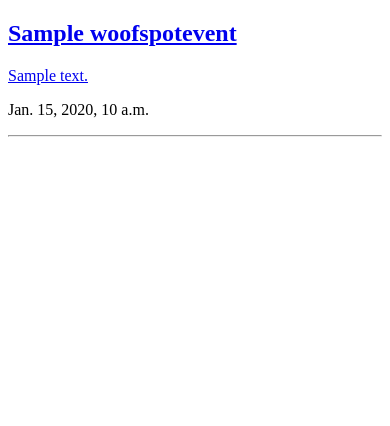
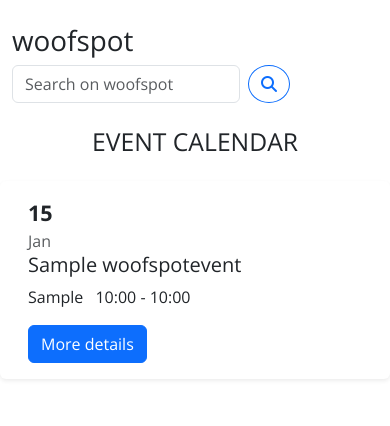
Before and after one commit to tayapro/woofspot, a Django app: page / in a window 390 px wide. Shown: the top 426 px of the page. Run offline with Django 5.2, Linux system fonts and the light colour scheme; tables that the repository leaves empty hold one stand-in row (values such as "Sample post"); some libraries are stand-ins or nearby versions.

Commit message:
feat: Display events in responsive cards
- Styled and structured the event list with Bootstrap cards.
- Formatted how dates, times, and locations appear.

```diff
--- a/event_app/templates/event_app/index.html
+++ b/event_app/templates/event_app/index.html
@@ -2,15 +2,38 @@
 
 {% block content %}
 
-<div>
-    {% for event in events %}
-    <a href="{% url 'event-detail' event.slug %}">
-        <h2>{{ event.title }}</h2>
-        <p>{{ event.content }}</p>
-    </a>
-    <p>{{ event.created_on}}</p>
-    <hr />
-    {% endfor %}
+<div class="text-center m-4">
+    <h2>EVENT CALENDAR</h2>
 </div>
 
+<section class="event-list">
+    <div class="row justify-content-center">
+        <div class="col-12 col-lg-10">
+
+            {% for event in events %}
+            <div class="row shadow-sm p-3 mb-5 bg-white rounded">
+                <div class="col-md-auto">
+                    <div class="d-flex flex-column">
+                        <strong class="fs-4">{{ event.event_date|date:"d" }}</strong>
+                        <span class="text-muted">{{ event.event_date|date:"M" }}</span>
+                    </div>
+                </div>
+                <div class="col">
+                    <h5>{{ event.title }}</h5>
+                    <p>{{ event.location }}
+                        <span class="ms-2">
+                            {{ event.event_start_time|time:"H:i" }} - {{ event.event_end_time|time:"H:i" }}
+                        </span>
+                    </p>
+                </div>
+                <div class="col-md-auto">
+                    <a href="{% url 'event-detail' event.slug %}" class="btn btn-primary">More details</a>
+                </div>
+            </div>
+            {% endfor %}
+
+        </div>
+    </div>
+</section>
+
 {% endblock %}
--- /dev/null
+++ b/static/css/style.css
@@ -0,0 +1,16 @@
+@import url("https://fonts.googleapis.com/css?family=Lora:400,400i|Open+Sans:300,400,600,700,800");
+
+:root {
+  --font-family: "Open Sans", sans-serif;
+}
+
+* {
+  padding: 0;
+  margin: 0;
+  box-sizing: border-box;
+  font-family: var(--font-family);
+}
+
+.event-card {
+  margin-bottom: 20px;
+}
--- a/templates/base.html
+++ b/templates/base.html
@@ -6,13 +6,37 @@
 <head>
     <meta charset="UTF-8">
     <meta name="viewport" content="width=device-width, initial-scale=1.0">
-    <title>Document</title>
+    <title>Woofspot</title>
+    <link href="https://cdn.jsdelivr.net/npm/bootstrap@5.3.0/dist/css/bootstrap.min.css" rel="stylesheet"
+        integrity="sha384-9ndCyUaIbzAi2FUVXJi0CjmCapSmO7SnpJef0486qhLnuZ2cdeRhO02iuK6FUUVM" crossorigin="anonymous">
+    <link rel="stylesheet" href="{% static 'css/style.css' %}?v={{ STATIC_VERSION }}">
 </head>
 
 <body>
-    {% block content %}
-    <!-- Content Goes here -->
-    {% endblock content %}
+    <div class="container">
+        <div class="row mt-4">
+            <div class="col">
+                <h1>woofspot</h1>
+            </div>
+            <div class="col-auto d-flex align-items-center">
+                <form class="d-flex" role="search">
+                    <input class="form-control me-2" type="search" placeholder="Search on woofspot" aria-label="Search">
+                    <button class="btn btn-outline-primary rounded-circle" type="submit"><i
+                            class="fas fa-search"></i></button>
+                </form>
+            </div>
+        </div>
+
+        {% block content %}
+        <!-- Content goes here -->
+        {% endblock content %}
+
+    </div>
+
+    <script src="https://cdn.jsdelivr.net/npm/bootstrap@5.3.0/dist/js/bootstrap.bundle.min.js"
+        integrity="sha384-geWF76RCwLtnZ8qwWowPQNguL3RmwHVBC9FhGdlKrxdiJJigb/j/68SIy3Te4Bkz" crossorigin="anonymous">
+        </script>
+    <script src="https://kit.fontawesome.com/32c1244c27.js" crossorigin="anonymous"></script>
 </body>
 
 </html>
--- a/woofspot_project/settings.py
+++ b/woofspot_project/settings.py
@@ -13,6 +13,7 @@ https://docs.djangoproject.com/en/5.1/ref/settings/
 from pathlib import Path
 import os
 import sys
+import time
 import dj_database_url
 if os.path.isfile('env.py'):
     import env
@@ -21,6 +22,8 @@ if os.path.isfile('env.py'):
 BASE_DIR = Path(__file__).resolve().parent.parent
 TEMPLATES_DIR = os.path.join(BASE_DIR, 'templates')
 
+STATIC_VERSION = int(time.time())
+
 # Quick-start development settings - unsuitable for production
 # See https://docs.djangoproject.com/en/5.1/howto/deployment/checklist/
 
@@ -28,7 +31,7 @@ TEMPLATES_DIR = os.path.join(BASE_DIR, 'templates')
 SECRET_KEY = os.environ.get("SECRET_KEY")
 
 # SECURITY WARNING: don't run with debug turned on in production!
-DEBUG = False
+DEBUG = True
 
 ALLOWED_HOSTS = ['8000-tayapro-woofspot-dr7arhh9daf.ws.codeinstitute-ide.net',
                  '.herokuapp.com']
```
